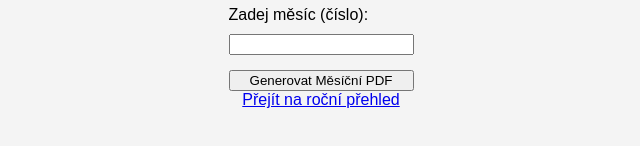
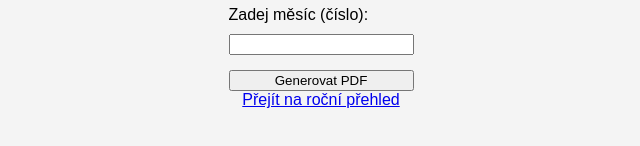
Before and after one commit to PepikVaio/test1, a plain HTML site: page monthly.html in a window 1280 px wide. Shown: the part 422-568 px from the top of the page, 319-959 px from the left. Drawn offline with nearby package versions, Linux system fonts and the light colour scheme.

Commit message:
Update monthly.html
Ddd

```diff
--- a/monthly.html
+++ b/monthly.html
@@ -13,7 +13,7 @@
         <input type="text" id="year" name="year" required>
         <label for="month">Zadej měsíc (číslo):</label>
         <input type="text" id="month" name="month" required>
-        <button type="submit">Generovat Měsíční PDF</button>
+        <button type="submit">Generovat PDF</button>
     </form>
     <a href="index.html">Přejít na roční přehled</a>
 
@@ -30,7 +30,6 @@
             doc.text(`Měsíční kalendář pro ${month}/${year}`, 10, 10);
 
             const daysInMonth = new Date(year, month, 0).getDate();
-
             let yOffset = 20;
             doc.setFontSize(14);
             doc.text(`Měsíc: ${month}`, 10, yOffset);
@@ -44,7 +43,7 @@
                     yOffset = 10;
                 }
             }
-
+            // Uložení PDF souboru
             doc.save(`monthly_calendar_${month}_${year}.pdf`);
         });
     </script>
```
